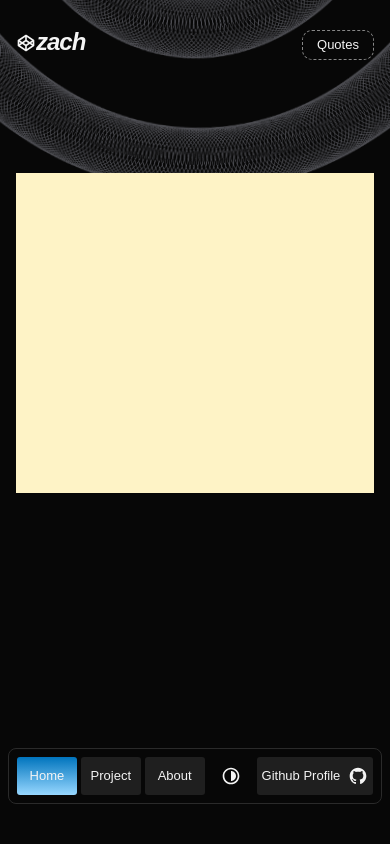
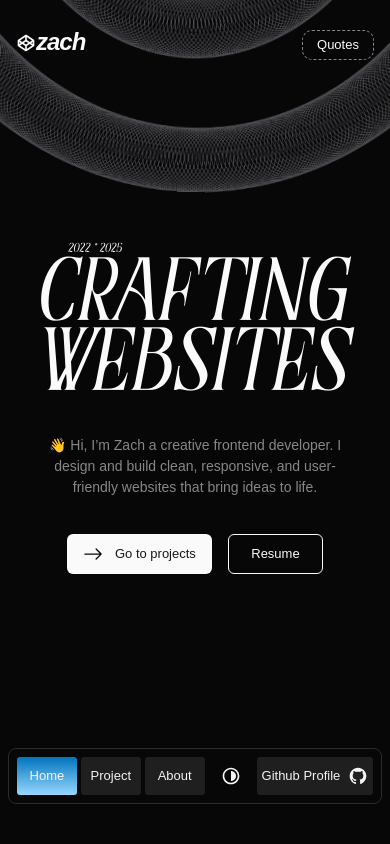
Before and after one commit to Cybeles-Eos/zach_portfolio, a React (Vite) app: page /#/ in a window 390 px wide. Shown: the top 844 px of the page. Built offline with nearby package versions, Linux system fonts and the light colour scheme.

Commit message:
Add responsive

```diff
--- a/src/assets/pages/home.jsx
+++ b/src/assets/pages/home.jsx
@@ -7,6 +7,8 @@ import { useLocation } from "react-router-dom";
 import spiral_img from '/done.png'
 
 function Home(){
+   const right_i = <svg xmlns="http://www.w3.org/2000/svg" className="mt-[.6px]" width="20" height="20" fill="var(--bg-clr)" viewBox="0 0 16 16"><path fillRule="evenodd" d="M1 8a.5.5 0 0 1 .5-.5h11.793l-3.147-3.146a.5.5 0 0 1 .708-.708l4 4a.5.5 0 0 1 0 .708l-4 4a.5.5 0 0 1-.708-.708L13.293 8.5H1.5A.5.5 0 0 1 1 8"/></svg>;
+
    const location = useLocation();
 
    useEffect(() => {
@@ -21,8 +23,22 @@ function Home(){
 
                <img className="spiral-animation h-[30rem] select-none min-w-min absolute opacity-[var(--img-opa)] left-1/2 transform -translate-x-1/2" src={spiral_img} alt="" />
 
-               <div className="w-full h-[20rem] relative bg-amber-100 z-30 mt-[9.8rem]">
+               <div className="max-[650px]:mt-[13rem] w-full flex flex-col items-center relative z-30 mt-[12rem]">
+                  <h1 id="title_intro" className=" max-[650px]:my-[1.7rem] max-[650px]:leading-[18vw] max-[650px]:text-[23vw]  relative h-fit w-fit text-center min-[1200px]:text-[7.7rem] text-[10.1vw] uppercase">
+                     Crafting Websites
+                     <span className="max-[650px]:top-[-10vw] max-[650px]:left-[13.4vw] absolute text-[13px] top-[2vw] min-[1200px]:top-[1.5rem] left-[3.4vw] min-[1200px]:left-[2.4rem]">2022  *  2025</span>
+                  </h1>
+                  <p className="max-[650px]:mt-[1rem] max-[650px]:mx-[1.5rem] poppins_font max-w-[500px] text-[14px] text-center text-[var(--grayM)]"><span className="wave">👋</span> Hi, I’m Zach a creative frontend developer. I design and build clean, responsive, and user-friendly websites that bring ideas to life.</p>
 
+                  <div className="flex gap-[1rem] mt-9">
+                     <button id="ss" className="poppins_font flex-center rounded-md cursor-pointer gap-3 px-[1rem] py-[.6rem] text-[13px] text-[var(--foo-lg)] bg-[var(--text-clr)]">
+                        {right_i}
+                        Go to projects
+                     </button>
+                     <button className="poppins_font flex-center rounded-md cursor-pointer px-[1.4rem] py-[.6rem] text-[13px] text-[var(--text-clr)] border border-[var(--text-clr)]">
+                        Resume
+                     </button>
+                  </div>
                </div>
 
 
--- a/src/index.css
+++ b/src/index.css
@@ -1,5 +1,9 @@
 @import "tailwindcss";
 
+@font-face {
+  font-family: 'Billing';
+  src: url('/BillingLottre.ttf');
+}
 
 :root {
   --inter: 'Inter', sans-serif;
@@ -11,6 +15,12 @@
   --grayM:#878787;
   --shadow: #2A2A2A;
   --whiteM: #F4F4F4;
+
+  --billing-lott: 'Billing', sans-serif;
+}
+
+img{
+  -webkit-user-drag: none;
 }
 
 /* @theme {
@@ -64,6 +74,18 @@ body{
     #97D7FF
   );
 }
+
+#title_intro{
+  font-family: var(--billing-lott);
+  /* color: var(--bg-clr); */
+  color: var(--text-clr);
+  /*         clamp(MIN, PREFERRED, MAX)    */
+
+}
+
+
+
+
 .active{
   background: linear-gradient(
     #0074BD,
@@ -75,10 +97,11 @@ body{
   @apply flex justify-center items-center;
 }
 
+
 [data-theme='dark'] {
-  --text-clr: #F4F4F4;
+  --text-clr: #fafafa;
   --bg-clr: #070707;
-  --navigator-bg: #19191900;
+  --navigator-bg: #070707;
   --navigator-brd: #2A2A2A;
   --img-opa: 0.4;
 
@@ -117,3 +140,20 @@ body{
     rotate: -178deg;
   }
 }
+
+
+.wave {
+  display: inline-block;
+  animation: wave 2s infinite;
+}
+
+@keyframes wave {
+  0% { transform: rotate(0deg); }
+  10% { transform: rotate(14deg); }
+  20% { transform: rotate(-8deg); }
+  30% { transform: rotate(14deg); }
+  40% { transform: rotate(-4deg); }
+  50% { transform: rotate(10deg); }
+  60% { transform: rotate(0deg); }
+  100% { transform: rotate(0deg); }
+}
```
Also changed, not shown: public/BillingLottre.ttf (added), public/arrow-up-wide-line.svg (added).
